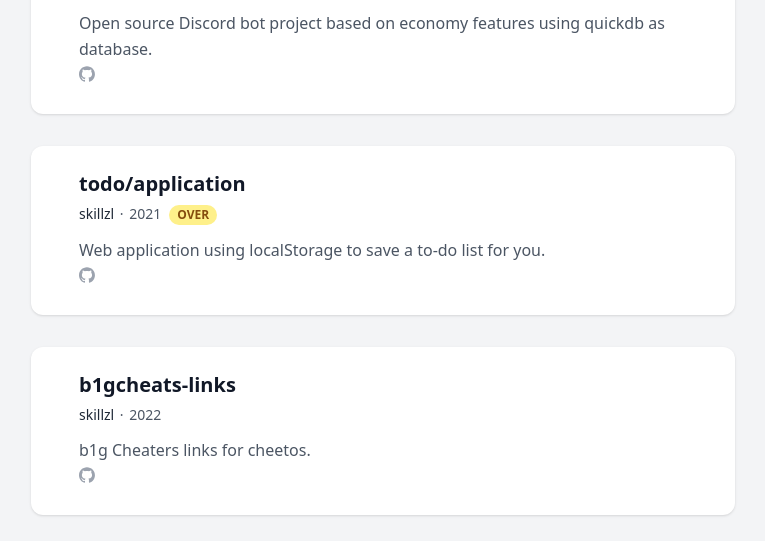
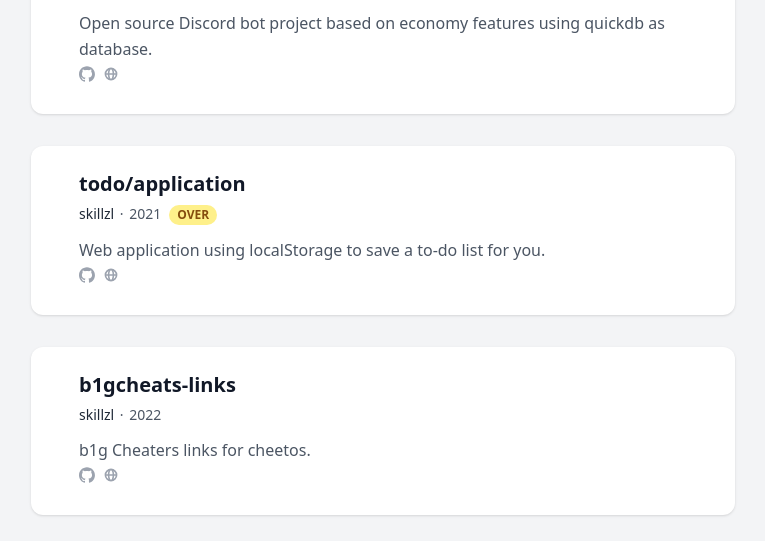
Before and after one commit to skillzl/skillzl.dev, a Next.js app: page /projects in a window 1280 px wide. Shown: the part 1017-1558 px from the top of the page, without its empty margins (257-1022 px from the left). Built offline with nearby package versions, Linux system fonts and the light colour scheme; no server answers.

Commit message:
:pushpin: chore: defaultProps

```diff
--- a/components/Project.tsx
+++ b/components/Project.tsx
@@ -10,10 +10,10 @@ interface ProjectProps {
   year: number
   comment: string
   link: string
+  weblink: string
   active?: boolean
   over?: boolean
   website?: boolean
-  weblink: string
 }
 
 export default function Project({ title, author, year, comment, active, over, link, website, weblink }: ProjectProps) {
--- a/content/projects.json
+++ b/content/projects.json
@@ -50,7 +50,9 @@
     "comment": "Open source Discord bot project based on economy features using quickdb as database.",
     "year": 2020,
     "link": "https://github.com/skillzl/discord-economy",
-    "over": true
+    "over": true,
+    "weblink": "https://github.com/skillzl/discord-economy",
+    "website": true
   },
   {
     "id": 6,
@@ -59,7 +61,9 @@
     "comment": "Web application using localStorage to save a to-do list for you.",
     "year": 2021,
     "link": "https://github.com/skillzl/todo-application",
-    "over": true
+    "over": true,
+    "weblink": "https://todo.skillzl.me",
+    "website": true
   },
   {
     "id": 7,
@@ -67,6 +71,8 @@
     "author": "skillzl",
     "comment": "b1g Cheaters links for cheetos.",
     "year": 2022,
-    "link": "https://github.com/skillzl/b1gcheats-links"
+    "link": "https://github.com/skillzl/b1gcheats-links",
+    "weblink": "https://b1gcheats.xyz",
+    "website": true
   }
 ]
```
